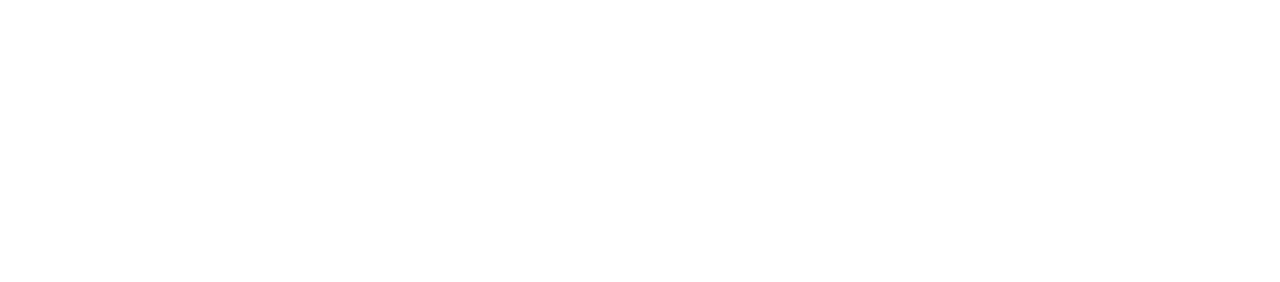
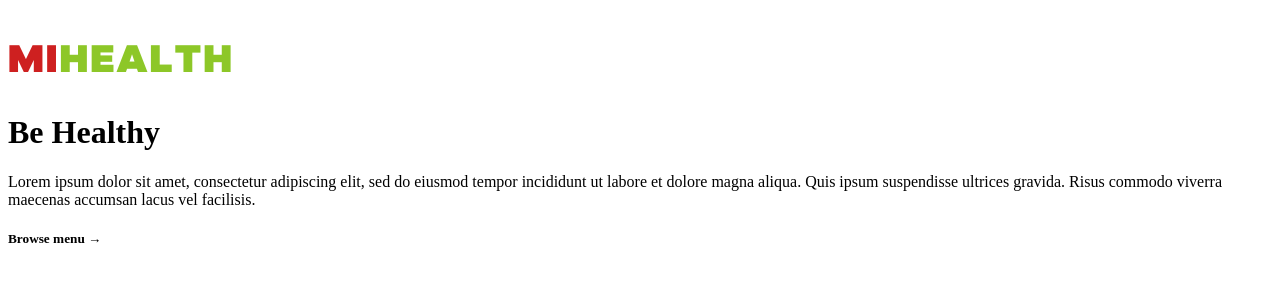
Before and after one commit to gvamaral/miHealth, a plain HTML site: page index.html in a window 1280 px wide. Drawn offline with Linux system fonts and the light colour scheme.

Commit message:
styling mihealth logo

```diff
--- a/index.html
+++ b/index.html
@@ -1,9 +1,17 @@
 <!DOCTYPE html>
 <html>
     <head>
+        <link rel="stylesheet" href="src/style.css">
         <title>MIHealth</title>
     </head>
     <body>
-
+        <header>
+            <h2><span>MI</span>HEALTH</h2>
+        </header>
+        <h1>Be Healthy</h1>
+        <p>Lorem ipsum dolor sit amet, consectetur adipiscing elit, sed do eiusmod tempor incididunt ut
+        labore et dolore magna aliqua. Quis ipsum suspendisse ultrices gravida. Risus commodo viverra
+        maecenas accumsan lacus vel facilisis.</p>
+        <h5>Browse menu &rarr;</h5>
     </body>
 </html>
--- a/src/style.css
+++ b/src/style.css
@@ -0,0 +1,13 @@
+@font-face {
+    font-family: nick-titling;
+    src: url(../fonts/nick-titling.ttf);
+}
+h2{
+    font-size: 40px;
+    letter-spacing: 2px;
+    font-family: nick-titling;
+    color: #8dc728;
+}
+span{
+    color:#ce2020;
+}
```
Also changed, not shown: fonts/nick-titling.ttf (added).
